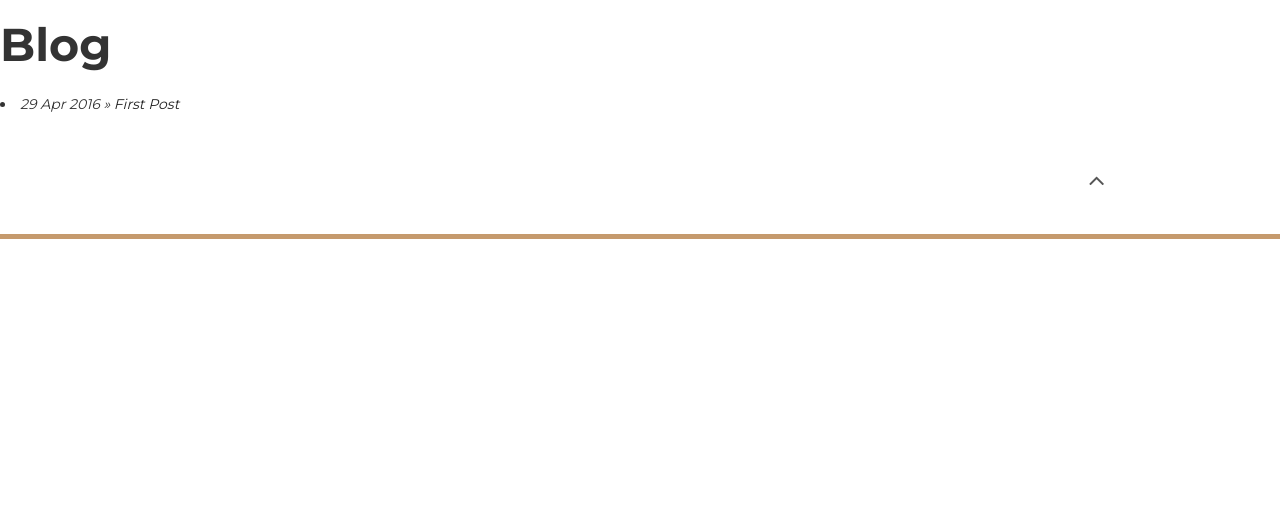
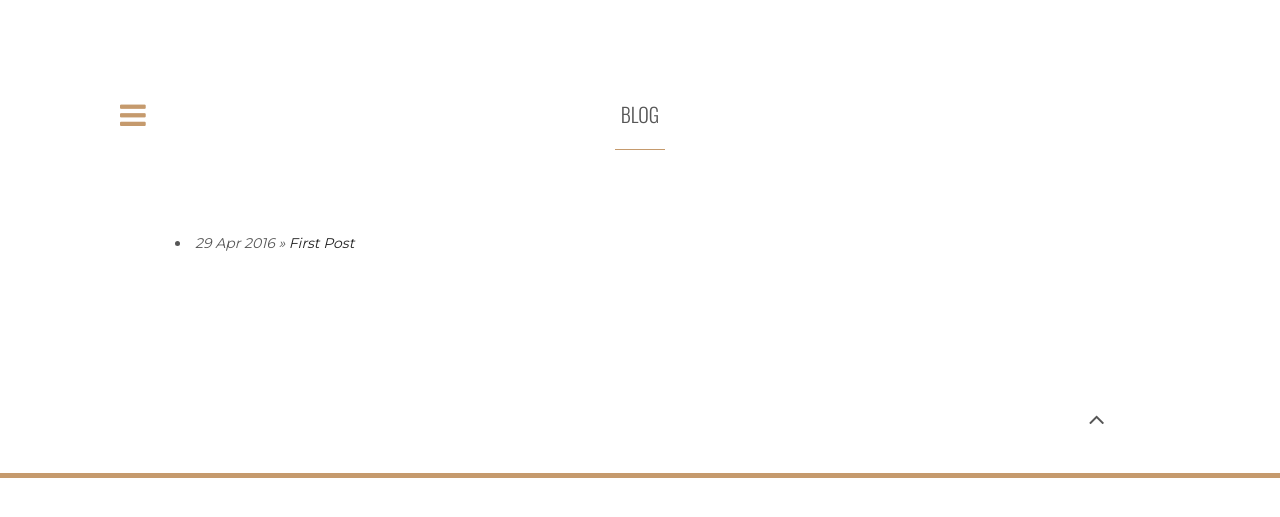
Before and after one commit to puds/serriferous.github.io, a Jekyll site: the page built from blog/index.html, in a window 1280 px wide. Shown: the top 517 px of the page. Built offline with Jekyll 4.4.1, drawn with Linux system fonts in a browser that asks for light colours; nearby versions of some CDN libraries; comment, search, counter and statistics services are not loaded.

Commit message:
Update index.html

```diff
--- a/blog/index.html
+++ b/blog/index.html
@@ -2,10 +2,27 @@
 layout: default
 title: Blog
 ---
-	<h1>{{ page.title }}</h1>
+
+<div id="contact">
+        <div class="container">
+
+           <nav id="menu" data-toggle="offcanvas" data-target=".navmenu">
+                <span class="fa fa-bars"></span>
+           </nav>
+
+
+            <div class="section-title text-center">
+                <h7>{{ page.title }}</h7>
+                <hr>
+            </div>
+            <div class="space"></div>
+
 
 	  {% for blog in site.categories.blog %}
 	    <h3><li><span>{{ blog.date | date_to_string }}</span> » <a href="{{ blog.url }}" title="{{ blog.title }}">{{ blog.title }}</a></li></h3>
 	  {% endfor %}
 	</ul>
 	<p></p>
+
+        </div>
+</div>
```
